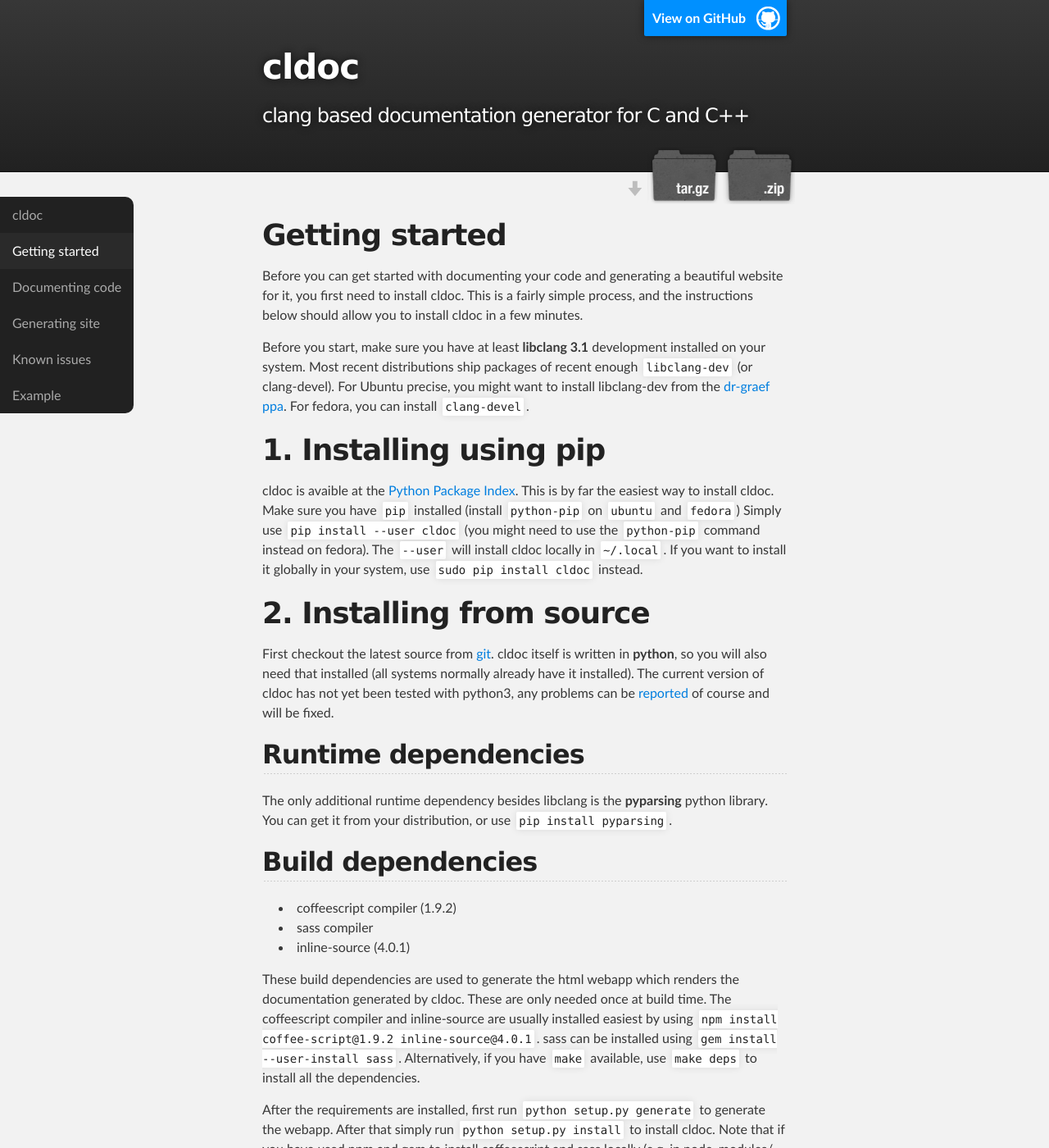
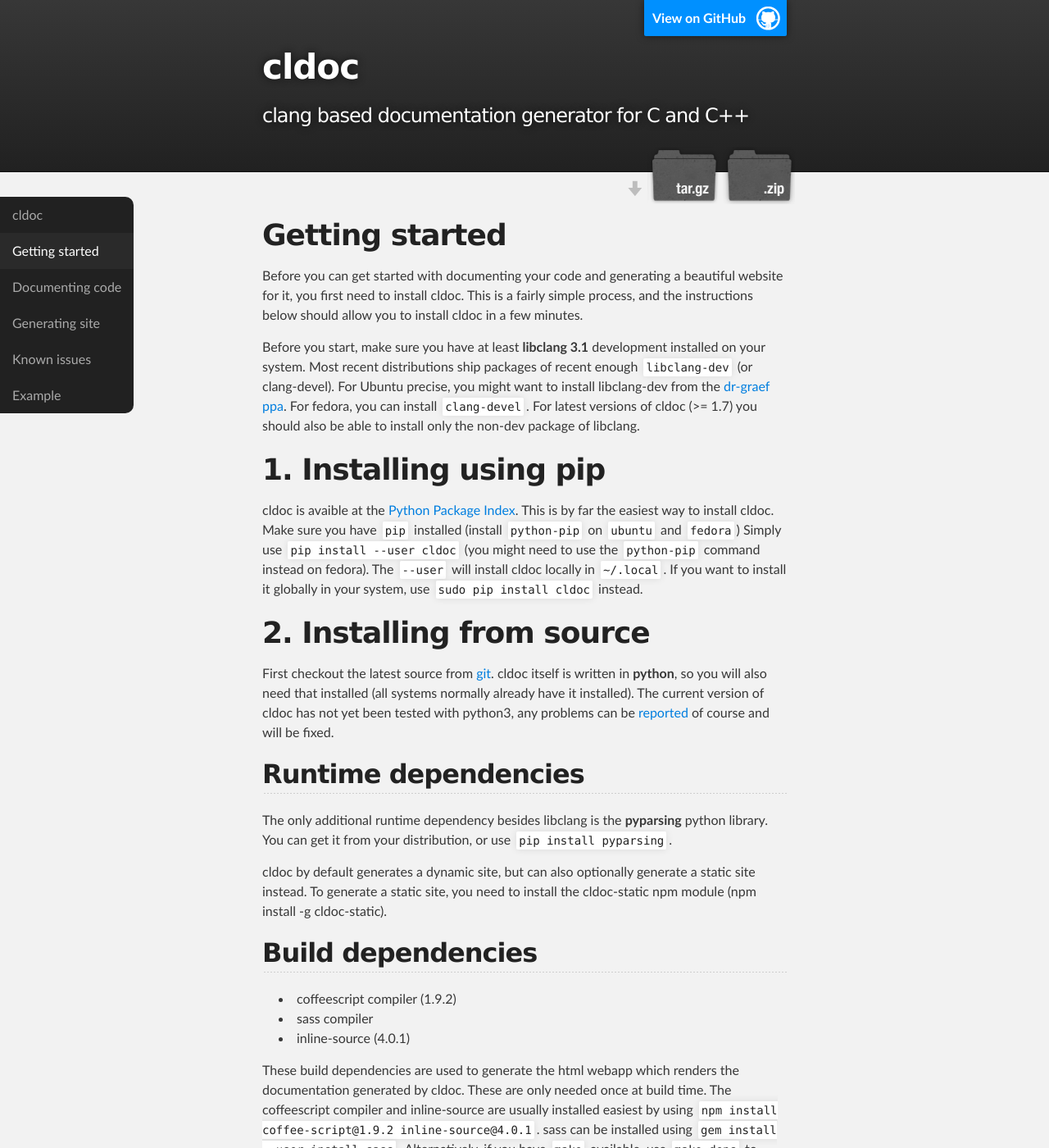
Before and after one commit to jessevdk/cldoc, a Jekyll site: the page built from gettingstarted.md, in a window 1280 px wide and 1400 px high. Shown: the whole window at 82% size. Built offline with Jekyll 4.4.1, drawn with Linux system fonts in a browser that asks for light colours.

```diff
--- a/gettingstarted.md
+++ b/gettingstarted.md
@@ -12,7 +12,8 @@ installed on your system. Most recent distributions ship packages of recent
 enough `libclang-dev` (or clang-devel). For Ubuntu precise, you might want to
 install libclang-dev from the
 [dr-graef ppa](https://launchpad.net/~dr-graef/+archive/llvm-3.1.precise). For
-fedora, you can install `clang-devel`.
+fedora, you can install `clang-devel`. For latest versions of cldoc (>= 1.7) you
+should also be able to install only the non-dev package of libclang.
 
 # 1. Installing using pip
 cldoc is avaible at the [Python Package Index](http://pypi.python.org/pypi/cldoc/).
@@ -33,6 +34,10 @@ not yet been tested with python3, any problems can be
 The only additional runtime dependency besides libclang is the **pyparsing**
 python library. You can get it from your distribution, or use
 `pip install pyparsing`.
+
+cldoc by default generates a dynamic site, but can also optionally generate a
+static site instead. To generate a static site, you need to install the cldoc-static
+npm module (npm install -g cldoc-static).
 
 ## Build dependencies ##
 * coffeescript compiler (1.9.2)
```
Also changed, not shown: generating.md (+1 -1 lines).
